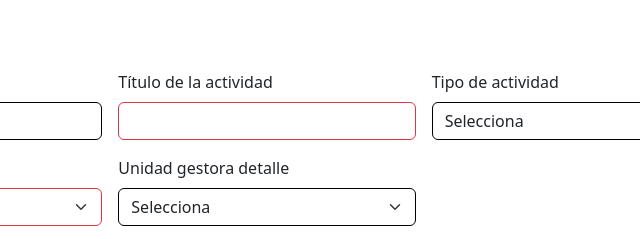
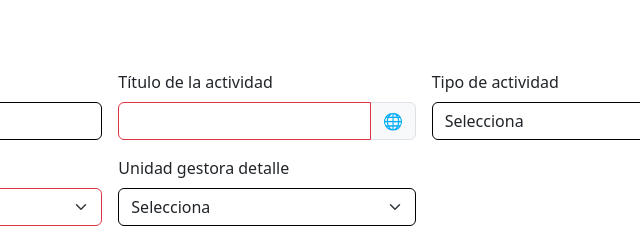
Before and after one commit to dperezinnopulse/UNIBCN, a website: page wwwroot/Alta_Actividad.html in a window 1280 px wide. Shown: the part 174-413 px from the top of the page, 503-1143 px from the left. Drawn offline with nearby package versions, Linux system fonts and the light colour scheme; sample sign-in values are in the browser's storage.

Commit message:
Alta_Actividad: multidioma solo en Título (icono 🌐 + panel CA/ES/EN) y helper mostrarTraduccion.

```diff
--- a/wwwroot/Alta_Actividad.html
+++ b/wwwroot/Alta_Actividad.html
@@ -60,7 +60,18 @@
 <h2 class="h5 mb-4 text-primary">Información general</h2>
 <div class="row g-3">
 <div class="col-md-4"><label class="form-label">Código de la actividad</label><input class="form-control" id="actividadCodigo" type="text"/></div>
-<div class="col-md-4"><label class="form-label">Título de la actividad</label><input class="form-control" id="actividadTitulo" type="text" required/></div>
+<div class="col-md-4 position-relative">
+<label class="form-label">Título de la actividad</label>
+<div class="input-group">
+<input class="form-control" id="actividadTitulo" type="text" required/>
+<span class="input-group-text" onclick="mostrarTraduccion(this)" style="cursor:pointer;">🌐</span>
+</div>
+<div class="traduccion bg-light p-3 rounded border mt-2 d-none">
+<label class="form-label mt-1">Catalán</label><input class="form-control mb-1" id="actividadTituloCA" type="text"/>
+<label class="form-label">Castellano</label><input class="form-control mb-1" id="actividadTituloES" type="text"/>
+<label class="form-label">Inglés</label><input class="form-control" id="actividadTituloEN" type="text"/>
+</div>
+</div>
 <div class="col-md-4"><label class="form-label">Tipo de actividad</label><select class="form-select" id="tipoActividad"><option value="">Selecciona</option></select></div>
 <div class="col-md-4"><label class="form-label" for="actividadUnidadGestion">Unidad gestora</label><select class="form-select" id="actividadUnidadGestion" required><option value="">Selecciona</option></select></div>
 <div class="col-md-4"><label class="form-label">Unidad gestora detalle</label><select class="form-select" id="unidadGestoraDetalle"><option value="">Selecciona</option></select></div>
@@ -323,6 +334,15 @@
   })();
 </script>
 
+<script>
+function mostrarTraduccion(elemento) {
+  const root = elemento.closest('.position-relative');
+  if (!root) return;
+  const panel = root.querySelector('.traduccion');
+  if (panel) panel.classList.toggle('d-none');
+}
+</script>
+
 <!-- Helper de traducción eliminado (volveremos a añadirlo campo a campo cuando lo indiques) -->
 
 <!-- Autenticación mínima (para cabecera) -->
```
